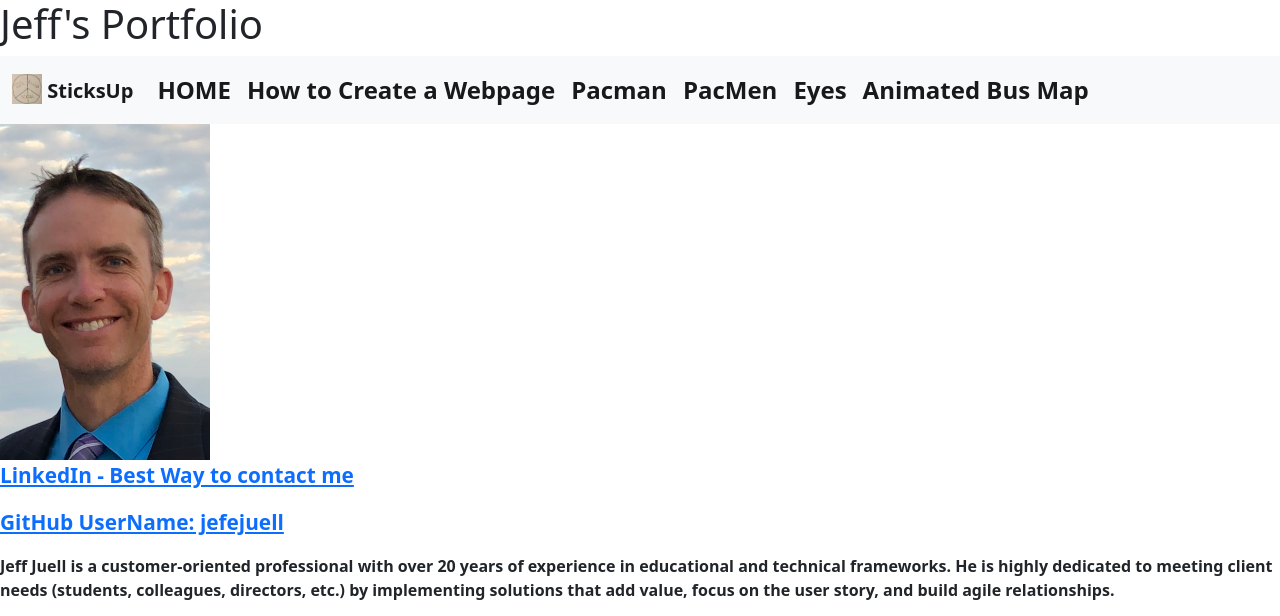
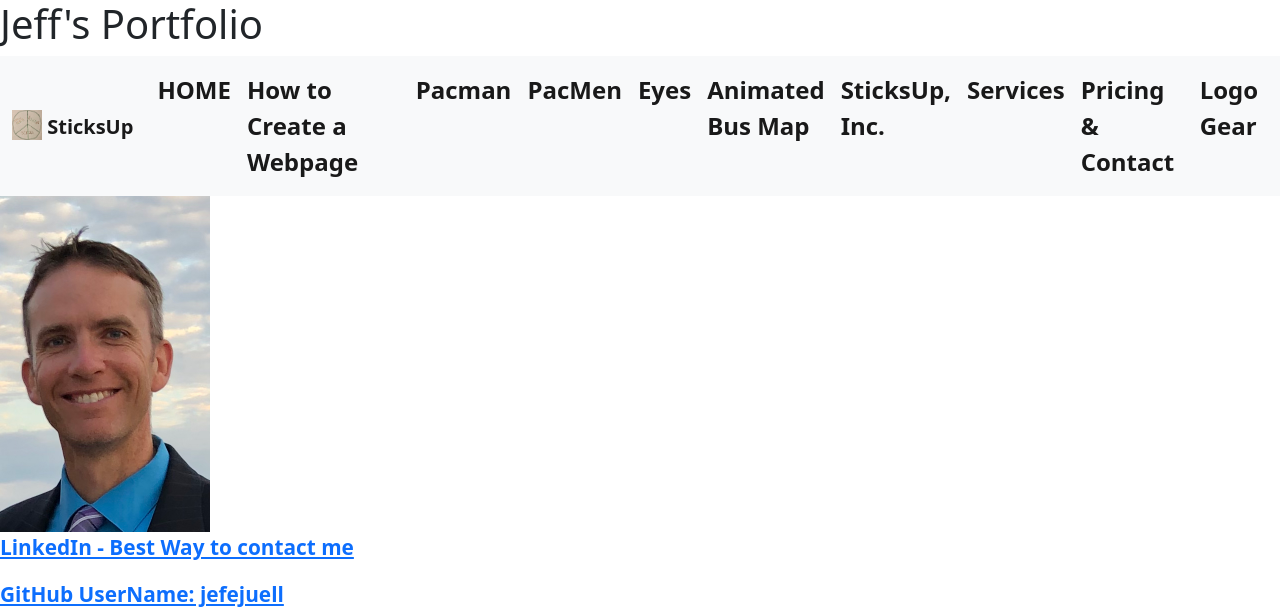
Before and after one commit to jefejuell/jefejuell.github.io, a plain HTML site: page index.html in a window 1280 px wide. Shown: the top 616 px of the page. Drawn offline with Linux system fonts and the light colour scheme.

Commit message:
Revert "Update index.html"
This reverts commit bcdc2bdd6b96270e31ae74f113328581827271c0.

```diff
--- a/index.html
+++ b/index.html
@@ -33,6 +33,10 @@
               <a class="nav-link active" aria-current="page" href="https://jefejuell.github.io/Eyes"> Eyes </a>
               <a class="nav-link active" aria-current="page" href="https://jefejuell.github.io/animatedMaps.html"><b>Animated Bus Map</b></a>
 
+              <a class="nav-link active" aria-current="page" href="https://jefejuell.github.io/StickUp-WebsiteProject/">SticksUp, Inc.</a>
+              <a class="nav-link active" aria-current="page" href="https://jefejuell.github.io/StickUp-WebsiteProject/StickUp.html">Services</a>
+              <a class="nav-link active" aria-current="page" href="https://jefejuell.github.io/StickUp-WebsiteProject/ContactUs.html">Pricing & Contact</a>
+              <a class="nav-link active" aria-current="page" href="https://jefejuell.github.io/StickUp-WebsiteProject/eCommerce.html">Logo Gear</a>
             </div>
           </div>
         </div>
```
